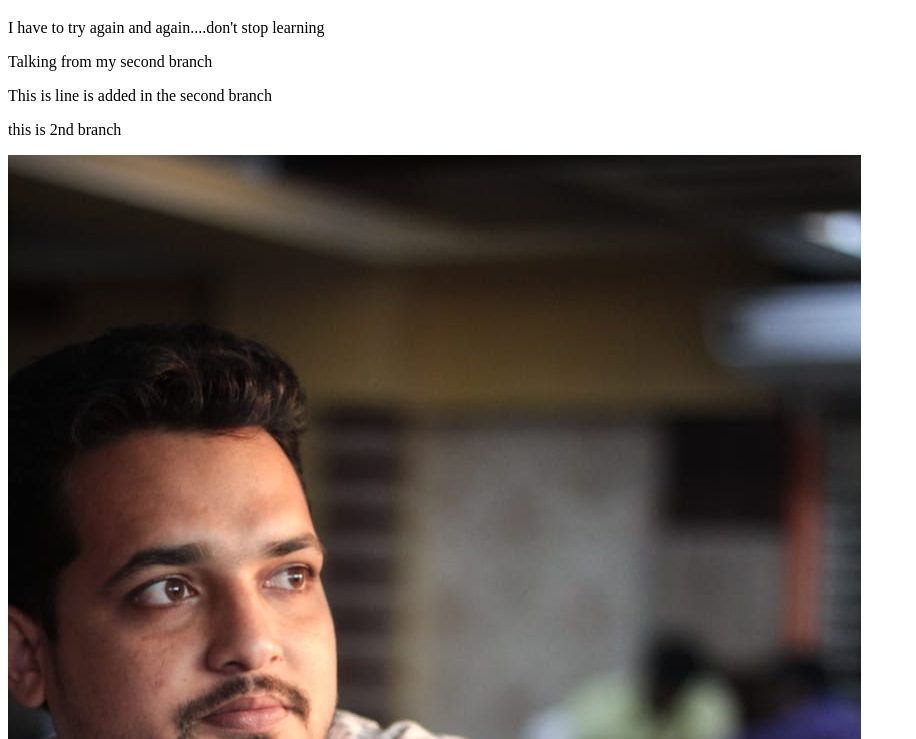
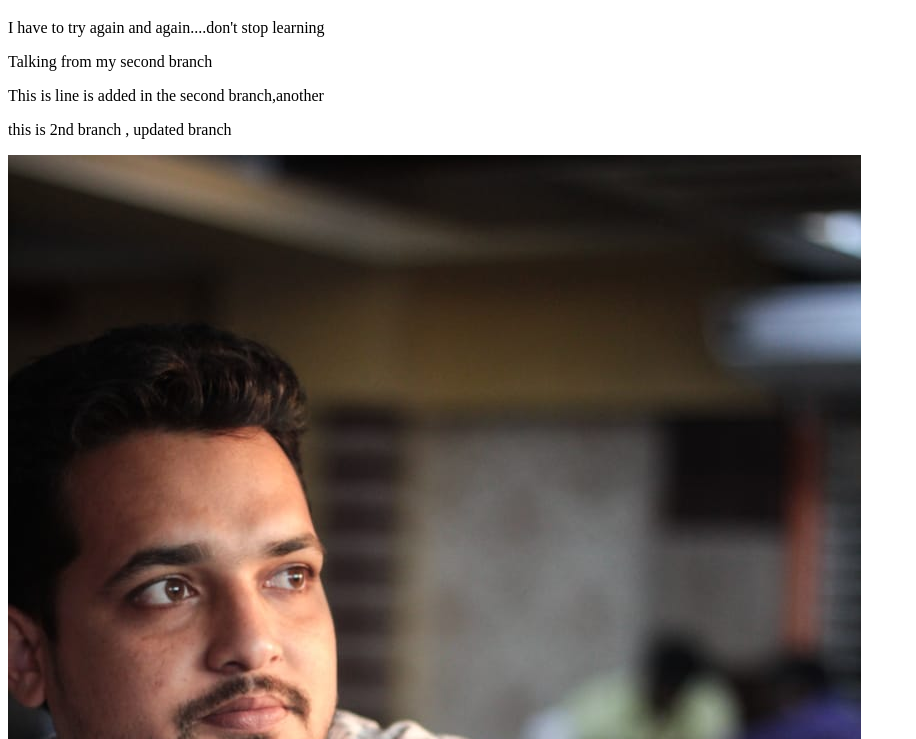
Before and after one commit to sahidulcse12/my-second-website, a plain HTML site: page index.html in a window 1280 px wide. Shown: the part 61-800 px from the top of the page, without its empty margins (0-916 px from the left). Drawn offline with Linux system fonts and the light colour scheme.

Commit message:
change same

```diff
--- a/index.html
+++ b/index.html
@@ -9,8 +9,8 @@
     <h1>This is second repository</h1>
     <p>I have to try again and again....don't stop learning</p>
     <p>Talking from my second branch</p>
-    <p>This is line is added in the second branch</p>
-    <p>this is 2nd branch</p>
+    <p>This is line is added in the second branch,another</p>
+    <p>this is 2nd branch , updated branch</p>
     <img src="muhit.jpg" alt="">
     <button>Click Me</button>
 </body>
```
